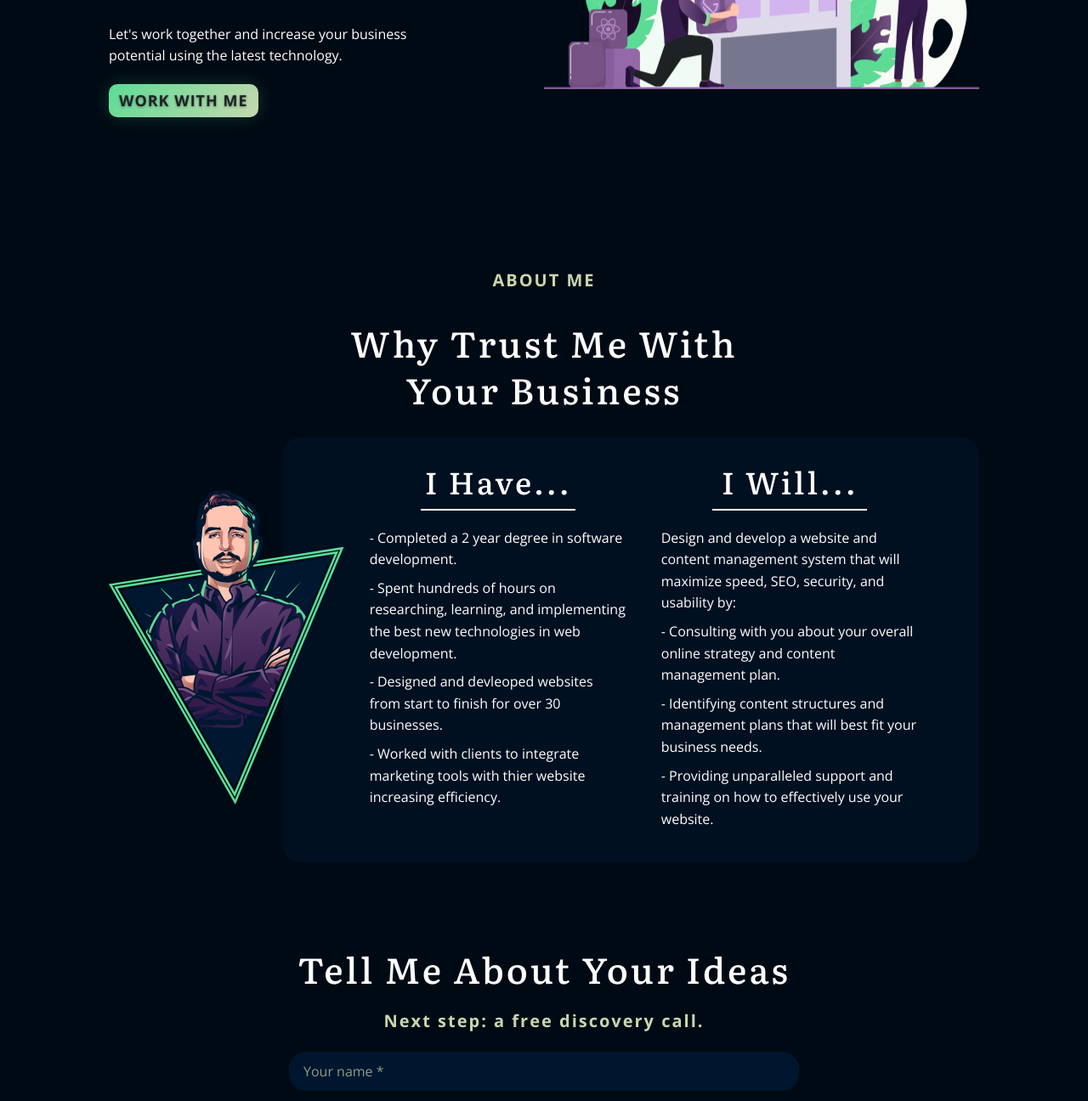
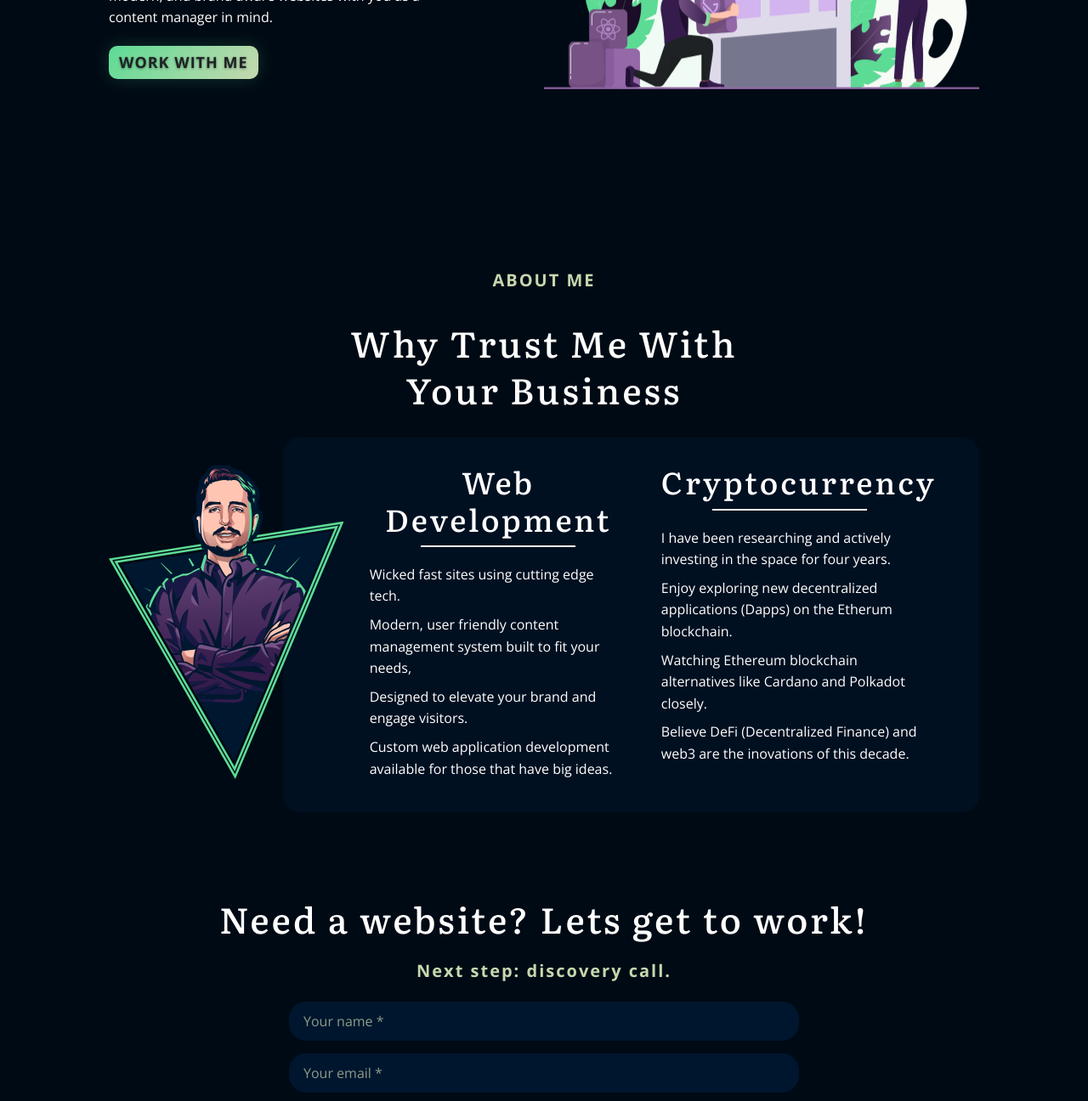
Before and after one commit to K-zimm/kzimms, a Gatsby site: page / in a window 1280 px wide. Shown: the part 494-1790 px from the top of the page at 85% size. Built offline with nearby package versions, Linux system fonts and the light colour scheme; Gatsby itself is replaced by a stand-in of ours.

Commit message:
Hubspot appointments and content update

```diff
--- a/src/pages/index.js
+++ b/src/pages/index.js
@@ -46,12 +46,15 @@
         <div className="column vertical-center">
           <div className="hero__content">
             <div className="subtitle">Hello, I'm Kyle Zimmer</div>
-            <h1>I make fast, secure, and easy to manage websites.</h1>
+            <h1 className="hero__content--slide-title">
+              <span>Web Developer</span> <span>Crypto Enthusiast</span>{" "}
+              <span>Creator</span>
+            </h1>
           </div>
           <div className="hero__cta">
             <p>
-              Let's work together and increase your business potential using the
-              latest technology.
+              Get your digital personality on point. I build fast, modern, and
+              brand aware websites with you as a content manager in mind.
             </p>
             <div className="work-with-me_btn">
               <Link to="#discovery-form">Work with me</Link>
@@ -74,44 +77,39 @@
           <div className="column">
             <div className="about-section__content">
               <div className="about-section__content--column">
-                <h3>I Have...</h3>
+                <h3>Web Development</h3>
                 <ul>
-                  <li>- Completed a 2 year degree in software development.</li>
+                  <li>Wicked fast sites using cutting edge tech.</li>
                   <li>
-                    - Spent hundreds of hours on researching, learning, and
-                    implementing the best new technologies in web development.
+                    Modern, user friendly content management system built to fit
+                    your needs,
                   </li>
+                  <li>Designed to elevate your brand and engage visitors.</li>
                   <li>
-                    - Designed and devleoped websites from start to finish for
-                    over 30 businesses.
-                  </li>
-                  <li>
-                    - Worked with clients to integrate marketing tools with
-                    thier website increasing efficiency.
+                    Custom web application development available for those that
+                    have big ideas.
                   </li>
                 </ul>
               </div>
               <div className="about-section__content--column">
-                <h3>I Will...</h3>
+                <h3>Cryptocurrency</h3>
                 <ul>
                   <li>
-                    Design and develop a website and content management system
-                    that will maximize speed, SEO, security, and usability by:
+                    I have been researching and actively investing in the space
+                    for four years.
                   </li>
-                  <ul>
-                    <li>
-                      - Consulting with you about your overall online strategy
-                      and content management plan.
-                    </li>
-                    <li>
-                      - Identifying content structures and management plans that
-                      will best fit your business needs.
-                    </li>
-                    <li>
-                      - Providing unparalleled support and training on how to
-                      effectively use your website.
-                    </li>
-                  </ul>
+                  <li>
+                    Enjoy exploring new decentralized applications (Dapps) on
+                    the Etherum blockchain.
+                  </li>
+                  <li>
+                    Watching Ethereum blockchain alternatives like Cardano and
+                    Polkadot closely.
+                  </li>
+                  <li>
+                    Believe DeFi (Decentralized Finance) and web3 are the
+                    inovations of this decade.
+                  </li>
                 </ul>
               </div>
             </div>
@@ -119,8 +117,8 @@
         </div>
       </section>
       <section className="contact-section" id="discovery-form">
-        <h2>Tell Me About Your Ideas</h2>
-        <div className="subtitle">Next step: a free discovery call.</div>
+        <h2>Need a website? Lets get to work!</h2>
+        <div className="subtitle">Next step: discovery call.</div>
         <form
           name="discovery-request"
           method="post"
--- /dev/null
+++ b/src/styles/abstracts/_animations.scss
@@ -0,0 +1,14 @@
+@keyframes slide-left {
+  0%, 20%, 100% {
+    margin-left: 0;
+  }
+  33%, 53% {
+    margin-left: -100%;
+  }
+  66%, 87% {
+    margin-left: -200%;
+  }
+  100% {
+    margin-left: 0;
+  }
+}
--- a/src/styles/main.scss
+++ b/src/styles/main.scss
@@ -1,5 +1,6 @@
 @import "abstracts/mixins";
 @import "abstracts/variables";
+@import "abstracts/animations";
 
 @import "base/base";
 @import "base/typography";
--- a/src/styles/pages/_home.scss
+++ b/src/styles/pages/_home.scss
@@ -7,6 +7,17 @@
       text-transform: uppercase;
       @media screen and (max-width: 580px) {
         text-align: center;
+      }
+      &--slide-title {
+        display: flex;
+        width: 100%;
+        overflow: hidden;
+        span {
+          min-width: 100%;
+          &:first-child {
+            animation: slide-left 6s ease-out infinite;
+          }
+        }
       }
     }
     &__cta {
```
Also changed, not shown: src/components/Widgets/hubspot-appointments.js (added, +32 -0 lines), src/pages/thank-you/launch.js (+4 -5 lines).
